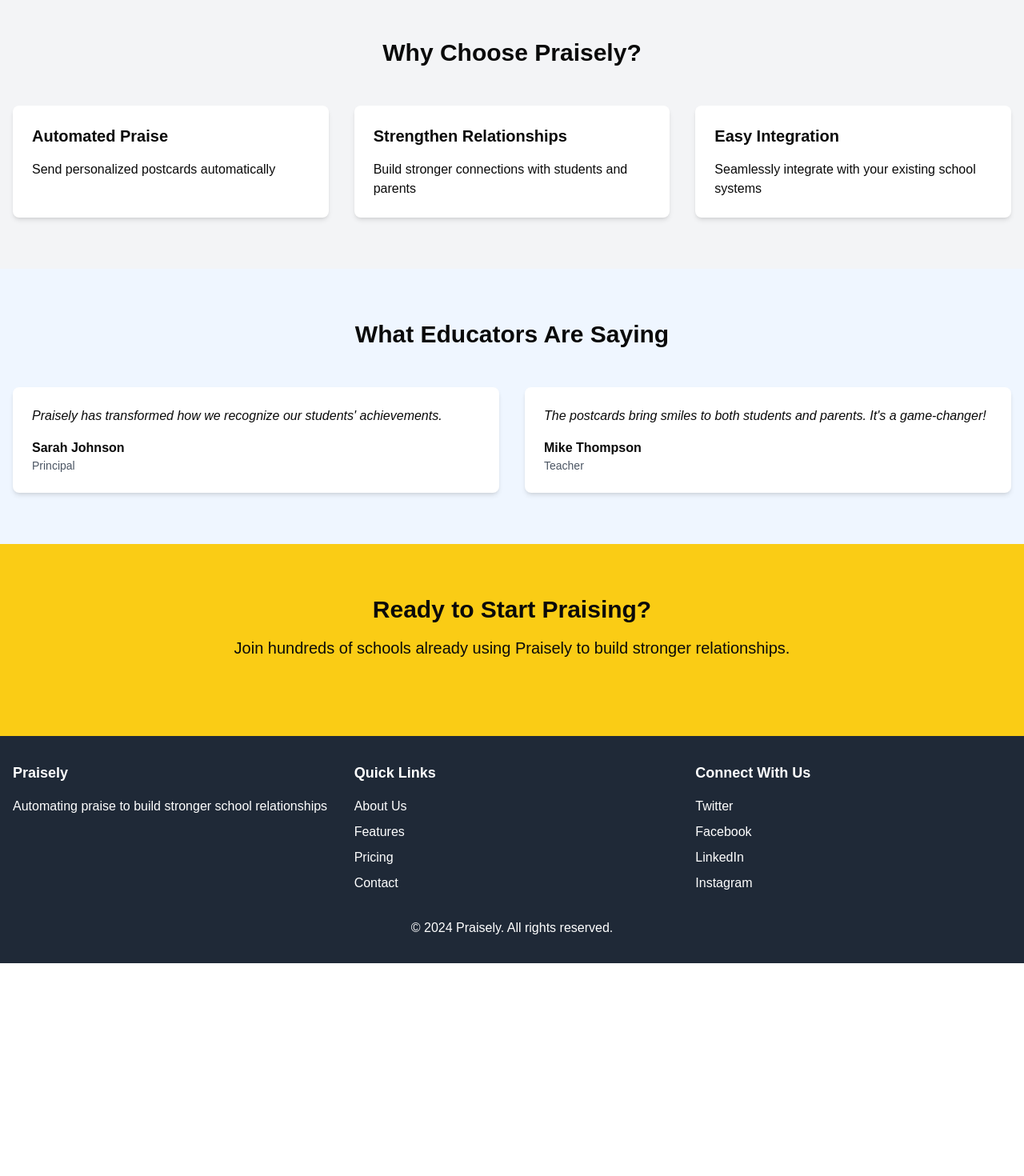
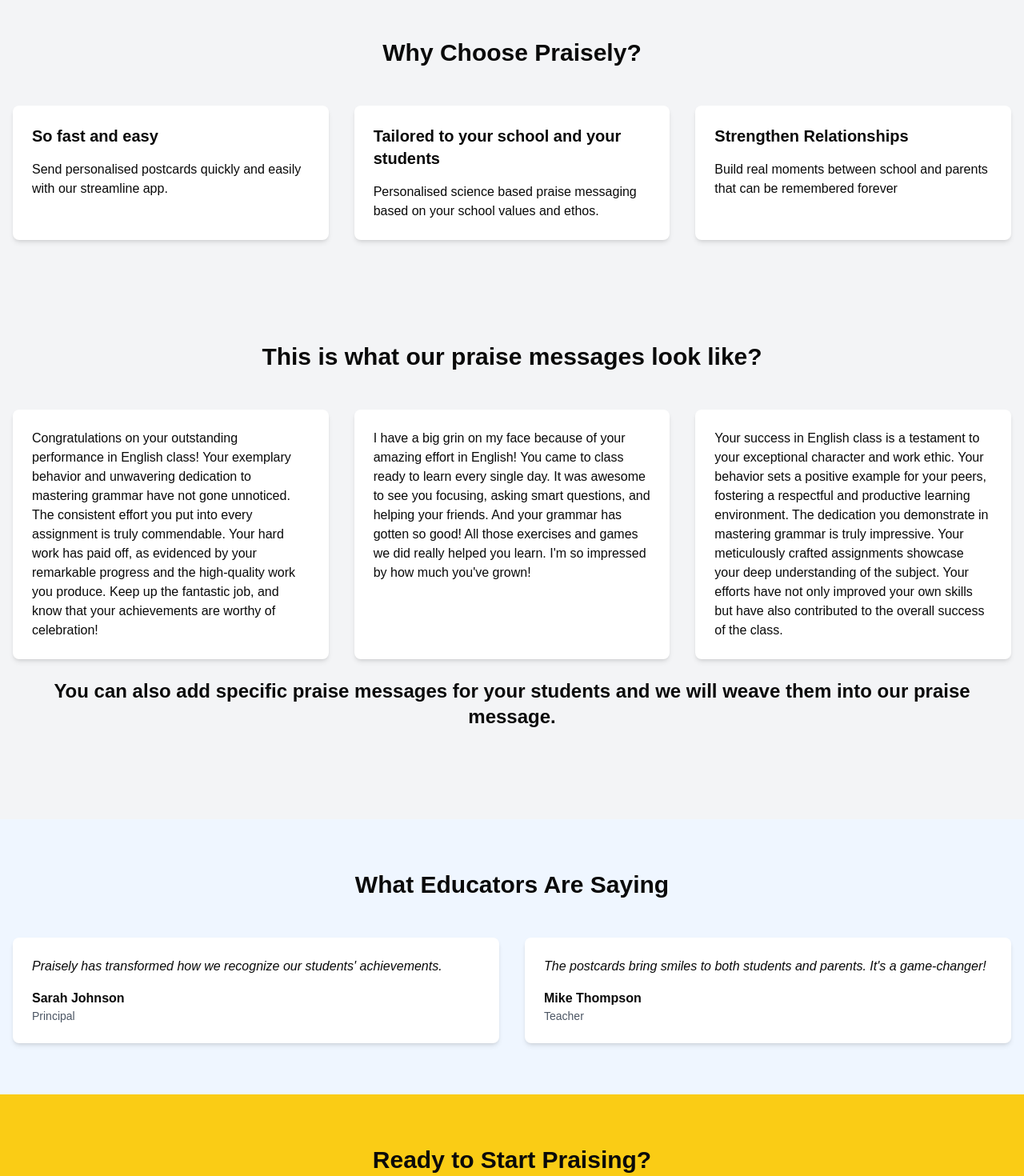
Before and after one commit to vsakaria/praisely-landing, a Next.js app: page / in a window 1280 px wide. Shown: the part 880-2350 px from the top of the page at 80% size. Before the commit the page ends 2084 px from the top, so only its background shows below. Built offline with nearby package versions, Linux system fonts and the light colour scheme.

Commit message:
UPDATE landing page

```diff
--- a/app/components/footer.tsx
+++ b/app/components/footer.tsx
@@ -14,18 +14,11 @@
             <ul className="space-y-2">
               <li><Link href="#" className="hover:text-yellow-400">About Us</Link></li>
               <li><Link href="#" className="hover:text-yellow-400">Features</Link></li>
-              <li><Link href="#" className="hover:text-yellow-400">Pricing</Link></li>
+              {/* <li><Link href="#" className="hover:text-yellow-400">Pricing</Link></li> */}
               <li><Link href="#" className="hover:text-yellow-400">Contact</Link></li>
             </ul>
           </div>
           <div>
-            <h3 className="text-lg font-semibold mb-4">Connect With Us</h3>
-            <ul className="space-y-2">
-              <li><Link href="#" className="hover:text-yellow-400">Twitter</Link></li>
-              <li><Link href="#" className="hover:text-yellow-400">Facebook</Link></li>
-              <li><Link href="#" className="hover:text-yellow-400">LinkedIn</Link></li>
-              <li><Link href="#" className="hover:text-yellow-400">Instagram</Link></li>
-            </ul>
           </div>
         </div>
         <div className="mt-8 text-center">
--- a/app/components/header.tsx
+++ b/app/components/header.tsx
@@ -7,8 +7,6 @@
         <Link href="/" className="text-2xl font-bold text-yellow-400">Praisely</Link>
         <nav>
           <ul className="flex space-x-4">
-            <li><Link href="#features" className="hover:text-yellow-400">Features</Link></li>
-            <li><Link href="#testimonials" className="hover:text-yellow-400">Testimonials</Link></li>
             <li><Link href="#contact" className="hover:text-yellow-400">Contact</Link></li>
           </ul>
         </nav>
--- a/app/page.tsx
+++ b/app/page.tsx
@@ -9,6 +9,7 @@
       <main className="flex-grow">
         <HeroSection />
         <FeaturesSection />
+        <PraiseSection />
         <TestimonialsSection />
         <CtaSection />
       </main>
@@ -41,9 +42,9 @@
 
 function FeaturesSection() {
   const features = [
-    { title: "Automated Praise", description: "Send personalized postcards automatically" },
-    { title: "Strengthen Relationships", description: "Build stronger connections with students and parents" },
-    { title: "Easy Integration", description: "Seamlessly integrate with your existing school systems" },
+    { title: "So fast and easy", description: "Send personalised postcards quickly and easily with our streamline app." },
+    { title: "Tailored to your school and your students", description: "Personalised science based praise messaging based on your school values and ethos." },
+    { title: "Strengthen Relationships", description: "Build real moments between school and parents that can be remembered forever" },
   ]
 
   return (
@@ -58,6 +59,32 @@
             </div>
           ))}
         </div>
+      </div>
+    </section>
+  )
+}
+
+function PraiseSection() {
+  const features = [
+    {  description: "Congratulations on your outstanding performance in English class! Your exemplary behavior and unwavering dedication to mastering grammar have not gone unnoticed. The consistent effort you put into every assignment is truly commendable. Your hard work has paid off, as evidenced by your remarkable progress and the high-quality work you produce. Keep up the fantastic job, and know that your achievements are worthy of celebration!" },
+    { description: "I have a big grin on my face because of your amazing effort in English! You came to class ready to learn every single day. It was awesome to see you focusing, asking smart questions, and helping your friends. And your grammar has gotten so good! All those exercises and games we did really helped you learn. I'm so impressed by how much you've grown!" },
+    {  description: "Your success in English class is a testament to your exceptional character and work ethic. Your behavior sets a positive example for your peers, fostering a respectful and productive learning environment. The dedication you demonstrate in mastering grammar is truly impressive. Your meticulously crafted assignments showcase your deep understanding of the subject. Your efforts have not only improved your own skills but have also contributed to the overall success of the class." },
+  ]
+
+  return (
+    <section className="py-16 bg-gray-100">
+      <div className="container mx-auto px-4">
+        <h2 className="text-3xl font-bold text-center mb-12">This is what our praise messages look like?</h2>
+        <div className="grid grid-cols-1 md:grid-cols-3 gap-8">
+          {features.map((feature, index) => (
+            <div key={index} className="bg-white p-6 rounded-lg shadow-md">
+              <p>{feature.description}</p>
+            </div>
+          ))}
+        </div>
+        <br/>
+        <h3 className="text-2xl font-bold text-center mb-12">You can also add specific praise messages for your students and we will weave them into our praise message.
+        </h3>
       </div>
     </section>
   )
```
